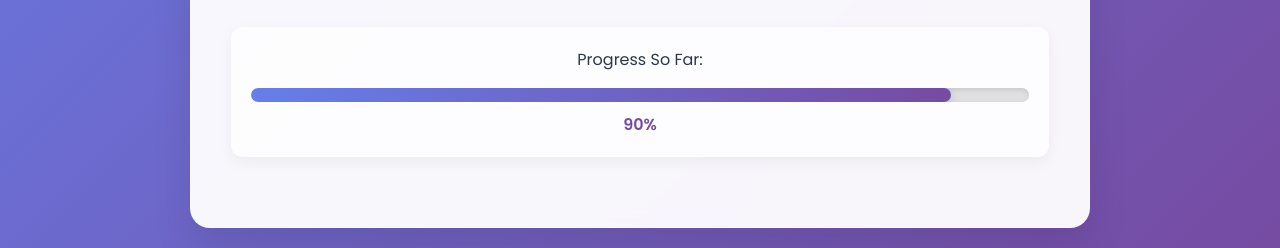
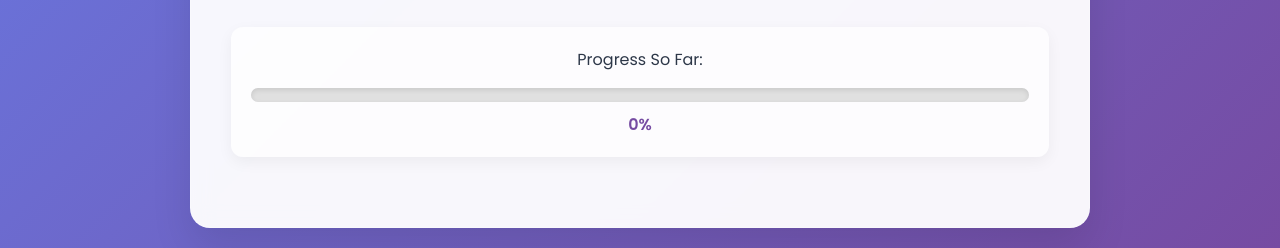
Before and after one commit to ikyy19999/maintenance, a plain HTML site: page index.html in a window 1280 px wide. Shown: the part 552-800 px from the top of the page. Drawn offline with Linux system fonts and the light colour scheme.

Commit message:
first commit

```diff
--- a/index.html
+++ b/index.html
@@ -85,7 +85,7 @@
                     <div class="progress-bar">
                         <div class="progress-fill" id="progress-fill"></div>
                     </div>
-                    <span id="progress-text">90%</span>
+                    <span id="progress-text">0%</span>
                 </div>
 
                 <!-- <div class="newsletter">
--- a/style.css
+++ b/style.css
@@ -287,7 +287,7 @@ body {
     height: 100%;
     background: linear-gradient(90deg, var(--primary-color), var(--secondary-color));
     border-radius: 10px;
-    width: 90%;
+    width: 0%;
     transition: width 0.5s ease;
     box-shadow: 0 2px 10px rgba(102, 126, 234, 0.4);
 }
```
